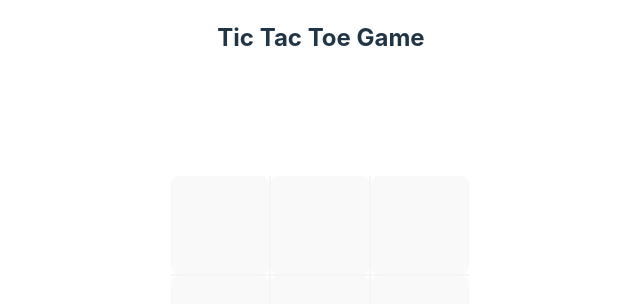
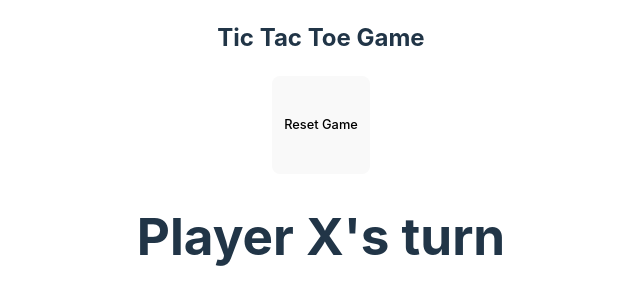
Before and after one commit to SalamanderCtesiphon/anuddah-tic-tac-toe, a React (Vite) app in the folder tic-tac-toe/: page / in a window 1280 px wide. Shown: the top 304 px of the page, without its empty margins (319-959 px from the left). Built offline with nearby package versions, Linux system fonts and the light colour scheme.

Commit message:
added a function to reset the game board

```diff
--- a/tic-tac-toe/src/App.jsx
+++ b/tic-tac-toe/src/App.jsx
@@ -43,6 +43,50 @@ function App() {
 
   const [activePlayer, setActivePlayer] = useState('playerX')
 
+  function resetGame() {
+    gameboard.map((square) => {
+      square.value = ' '
+    })
+    setGameboard([
+      {
+        id: 1,
+        value: ' ',
+      },
+      {
+        id: 2,
+        value: ' ',
+      },
+      {
+        id: 3,
+        value: ' ',
+      },
+      {
+        id: 4,
+        value: ' ',
+      },
+      {
+        id: 5,
+        value: ' ',
+      },
+      {
+        id: 6,
+        value: ' ',
+      },
+      {
+        id: 7,
+        value: ' ',
+      },
+      {
+        id: 8,
+        value: ' ',
+      },
+      {
+        id: 9,
+        value: ' ',
+      },
+    ])
+  }
+
   function handleSquareClick(id) {
     gameboard.map((square) => {
       if (square.id === id) {
@@ -65,37 +109,37 @@ function App() {
     })
     console.log(tempArr)
     if (tempArr[0] === 'X' && tempArr[1] === 'X' && tempArr[2] === 'X') {
-      console.log('X Wins!')
+      alert('X Wins!')
     } else if (tempArr[0] === 'X' && tempArr[4] === 'X' && tempArr[8] === 'X') {
-      console.log('X Wins!')
+      alert('X Wins!')
     } else if (tempArr[0] === 'X' && tempArr[3] === 'X' && tempArr[6] === 'X') {
-      console.log('X Wins!')
+      alert('X Wins!')
     } else if (tempArr[1] === 'X' && tempArr[4] === 'X' && tempArr[7] === 'X') {
-      console.log('X Wins!')
+      alert('X Wins!')
     } else if (tempArr[2] === 'X' && tempArr[5] === 'X' && tempArr[8] === 'X') {
-      console.log('X Wins!')
+      alert('X Wins!')
     } else if (tempArr[3] === 'X' && tempArr[4] === 'X' && tempArr[5] === 'X') {
-      console.log('X Wins!')
+      alert('X Wins!')
     } else if (tempArr[6] === 'X' && tempArr[7] === 'X' && tempArr[8] === 'X') {
-      console.log('X Wins!')
+      alert('X Wins!')
     } else if (tempArr[2] === 'X' && tempArr[4] === 'X' && tempArr[6] === 'X') {
-      console.log('X Wins!')
+      alert('X Wins!')
     } else if (tempArr[0] === 'O' && tempArr[1] === 'O' && tempArr[2] === 'O') {
-      console.log('O Wins!')
+      alert('O Wins!')
     } else if (tempArr[0] === 'O' && tempArr[4] === 'O' && tempArr[8] === 'O') {
-      console.log('O Wins!')
+      alert('O Wins!')
     } else if (tempArr[0] === 'O' && tempArr[3] === 'O' && tempArr[6] === 'O') {
-      console.log('O Wins!')
+      alert('O Wins!')
     } else if (tempArr[1] === 'O' && tempArr[4] === 'O' && tempArr[7] === 'O') {
-      console.log('O Wins!')
+      alert('O Wins!')
     } else if (tempArr[2] === 'O' && tempArr[5] === 'O' && tempArr[8] === 'O') {
-      console.log('O Wins!')
+      alert('O Wins!')
     } else if (tempArr[3] === 'O' && tempArr[4] === 'O' && tempArr[5] === 'O') {
-      console.log('O Wins!')
+      alert('O Wins!')
     } else if (tempArr[6] === 'O' && tempArr[7] === 'O' && tempArr[8] === 'O') {
-      console.log('O Wins!')
+      alert('O Wins!')
     } else if (tempArr[2] === 'O' && tempArr[4] === 'O' && tempArr[6] === 'O') {
-      console.log('O Wins!')
+      alert('O Wins!')
     }
     return gameboard
   }
@@ -104,6 +148,10 @@ function App() {
     <>
       <div className="screen">
         <h2>Tic Tac Toe Game</h2>
+        <button onClick={resetGame}>Reset Game</button>
+        <h1>
+          {activePlayer === 'playerX' ? "Player X's turn" : "Player O's turn"}
+        </h1>
         <div className="game-board">
           {gameboard.map((square) => {
             return (
```
